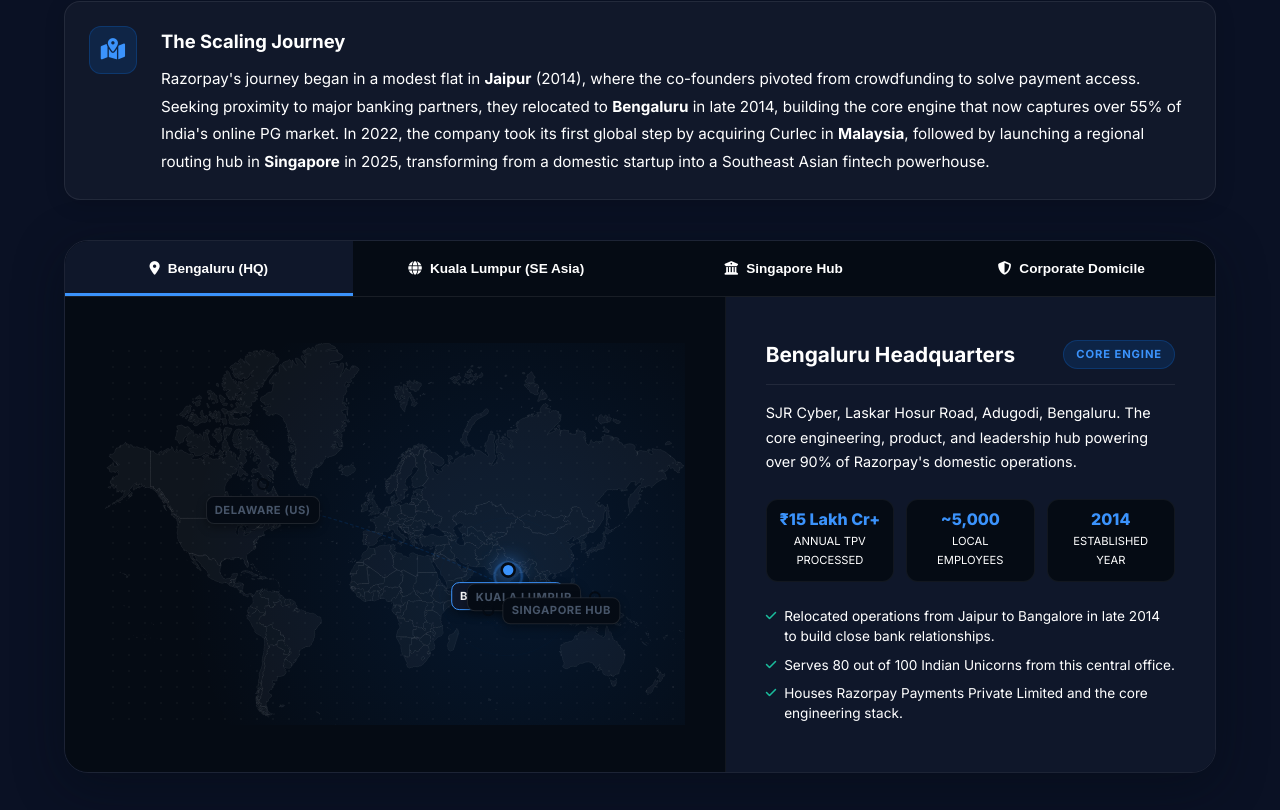
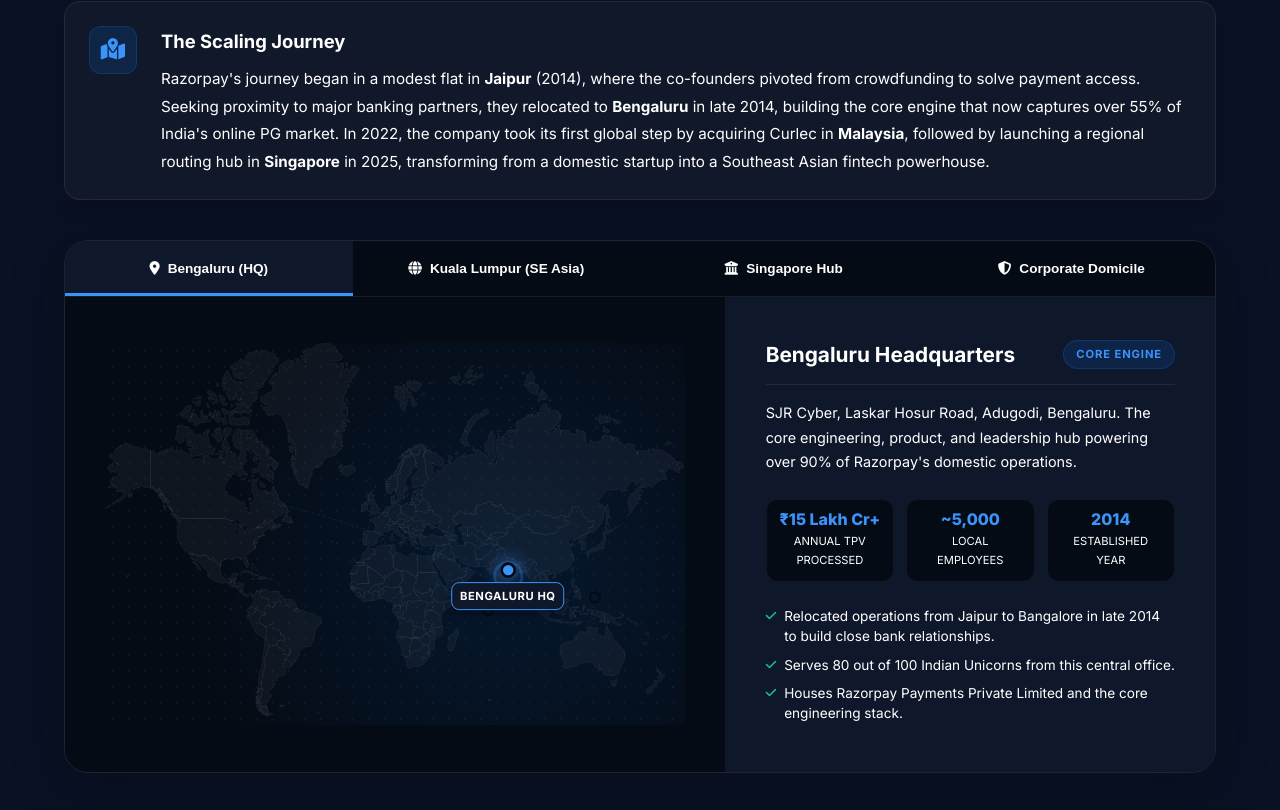
Before and after one commit to Baidurja-200/Fintech, a plain HTML site: page index.html in a window 1280 px wide. Shown: the part 9599-10409 px from the top of the page. Drawn offline with Linux system fonts and the light colour scheme.

Commit message:
Hide geography map labels by default and display them on active tab or hover to resolve overlaps

```diff
--- a/index.html
+++ b/index.html
@@ -36,7 +36,7 @@
   <link rel="icon" type="image/svg+xml" href="razorpay-glyph.svg">
 
   <!-- Stylesheets with Cache Buster -->
-  <link rel="stylesheet" href="style.css?v=24.0">
+  <link rel="stylesheet" href="style.css?v=25.0">
   <link rel="stylesheet" href="https://cdnjs.cloudflare.com/ajax/libs/font-awesome/6.5.1/css/all.min.css" integrity="sha512-DTOQO9RWCH3ppGqcWaEA1BIZOC6xxalwEsw9c2QQeAIftl+Vegovlnee1c9QX4TctnWMn13TZye+giMm8e2LwA==" crossorigin="anonymous" referrerpolicy="no-referrer">
 </head>
 <body>
@@ -1454,6 +1454,6 @@
     <i class="fa-solid fa-arrow-up"></i>
   </button>
 
-  <script src="script.js?v=24.0"></script>
+  <script src="script.js?v=25.0"></script>
 </body>
 </html>
--- a/style.css
+++ b/style.css
@@ -1192,8 +1192,14 @@
   padding: 0.2rem 0.5rem;
   border-radius: var(--radius-sm);
   border: 1px solid rgba(255, 255, 255, 0.1);
-  transition: var(--transition-base);
   box-shadow: 0 4px 10px rgba(0,0,0,0.35);
+
+  /* Hidden by default to prevent overlapping congestion */
+  opacity: 0;
+  visibility: hidden;
+  pointer-events: none;
+  transform: scale(0.9);
+  transition: opacity 0.3s ease, visibility 0.3s ease, transform 0.3s cubic-bezier(0.34, 1.56, 0.64, 1);
 }
 
 /* Spacing adjustments for congested SEA region to prevent overlaps */
@@ -1217,20 +1223,35 @@
   margin-left: 8px;
 }
 
-/* Active node styles */
-.map-node.active .node-point {
+/* Active and Hovered node styles */
+.map-node.active {
+  z-index: 10; /* Bring active node label to the very front */
+}
+
+.map-node:hover {
+  z-index: 9; /* Hovered node label is placed above other inactive nodes */
+}
+
+.map-node.active .node-point,
+.map-node:hover .node-point {
   background: var(--rz-blue-light);
   box-shadow: 0 0 15px var(--rz-blue-light);
   transform: scale(1.3);
 }
 
-.map-node.active .pulse-ring {
+.map-node.active .pulse-ring,
+.map-node:hover .pulse-ring {
   opacity: 1;
   transform: scale(1.3);
   animation: ringPulse 2s infinite ease-out;
 }
 
-.map-node.active .node-label {
+.map-node.active .node-label,
+.map-node:hover .node-label {
+  opacity: 1;
+  visibility: visible;
+  pointer-events: auto;
+  transform: scale(1);
   color: #FFFFFF;
   border-color: var(--rz-blue-light);
   background: var(--rz-slate);
```
